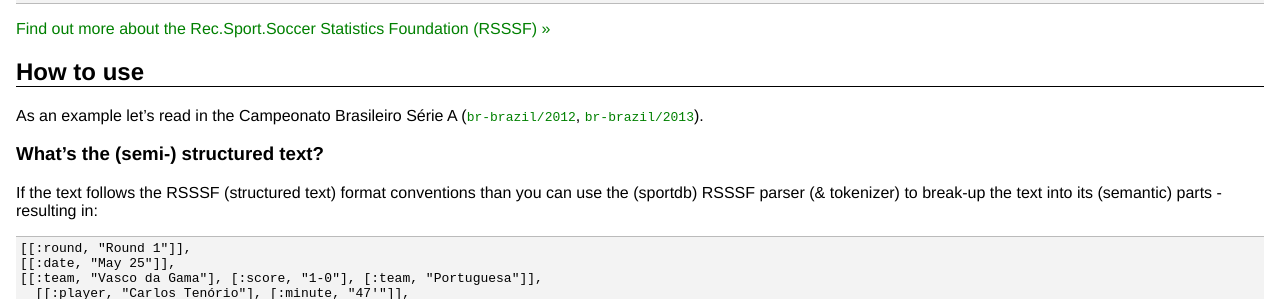
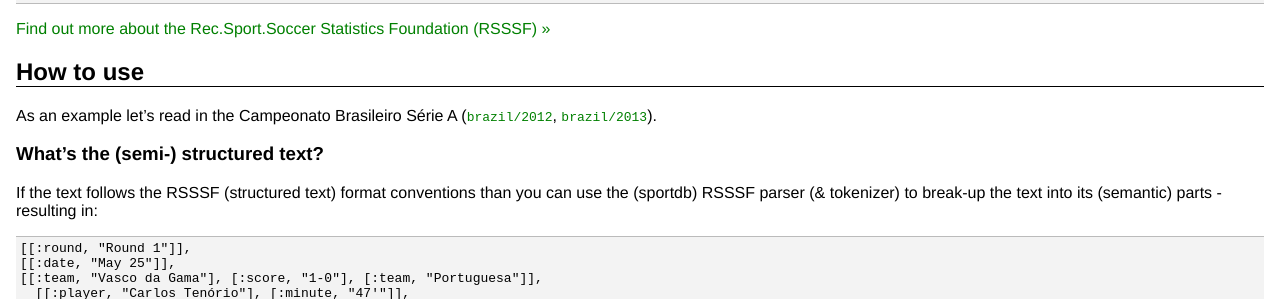
Before and after one commit to rsssf/rsssf.github.io, a Jekyll site: the page built from index.md, in a window 1280 px wide. Shown: the part 687-986 px from the top of the page. Built offline with Jekyll 4.4.1, drawn with Linux system fonts in a browser that asks for light colours.

```diff
--- a/index.md
+++ b/index.md
@@ -16,7 +16,7 @@ Contents:
 </div>
 
 
-The [`sportdb` command line tool](https://github.com/sport.db) lets you
+The [`sportdb` command line tool](https://github.com/sportdb) lets you
 read in  league & cup match results & schedules in (semi-) structured text
 from the the Rec.Sport.Soccer Statistics Foundation (RSSF)
 into your SQL database of choice (SQLite, PostgreSQL, etc.).
@@ -61,8 +61,8 @@ Coritiba        2-1 Atlético/MG
 ## How to use  {#usage}
 
 As an example let's read in the Campeonato Brasileiro Série A
-([`br-brazil/2012`](https://github.com/rsssf/br-brazil/blob/master/2012),
-[`br-brazil/2013`](https://github.com/rsssf/br-brazil/blob/master/2013)).
+([`brazil/2012`](https://github.com/rsssf/brazil/blob/master/2012),
+[`brazil/2013`](https://github.com/rsssf/brazil/blob/master/2013)).
 
 
 ### What's the (semi-) structured text?    {#structured}
@@ -128,8 +128,8 @@ That's it.
 Note: Before loading RSSSF archive data you will need to add a configuration file
 listing all football clubs / teams included in the league.
 See the Campeonato Brasileiro Série A
-([`br-brazil/2012/seriea.yml`](https://github.com/rsssf/br-brazil/blob/master/2012/seriea.yml),
-[`br-brazil/2013/seriea.yml`](https://github.com/rsssf/br-brazil/blob/master/2013/seriea.yml))
+([`brazil/2012/seriea.yml`](https://github.com/rsssf/brazil/blob/master/2012/seriea.yml),
+[`brazil/2013/seriea.yml`](https://github.com/rsssf/brazil/blob/master/2013/seriea.yml))
 as an example.
 -->
 
```
